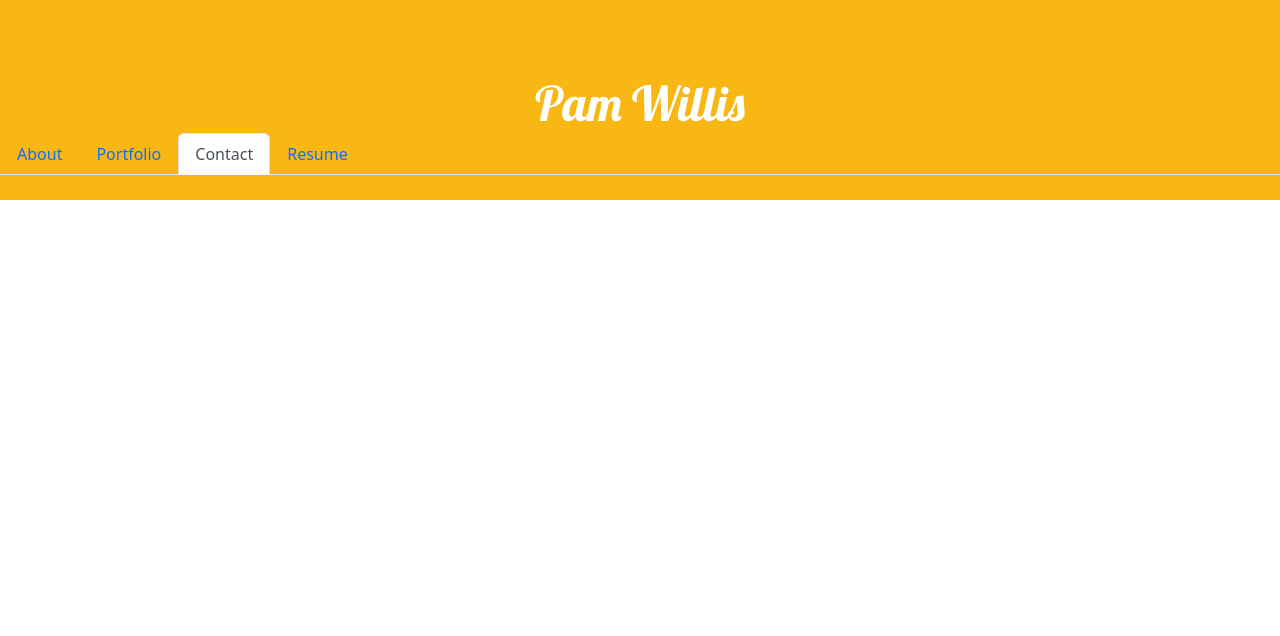
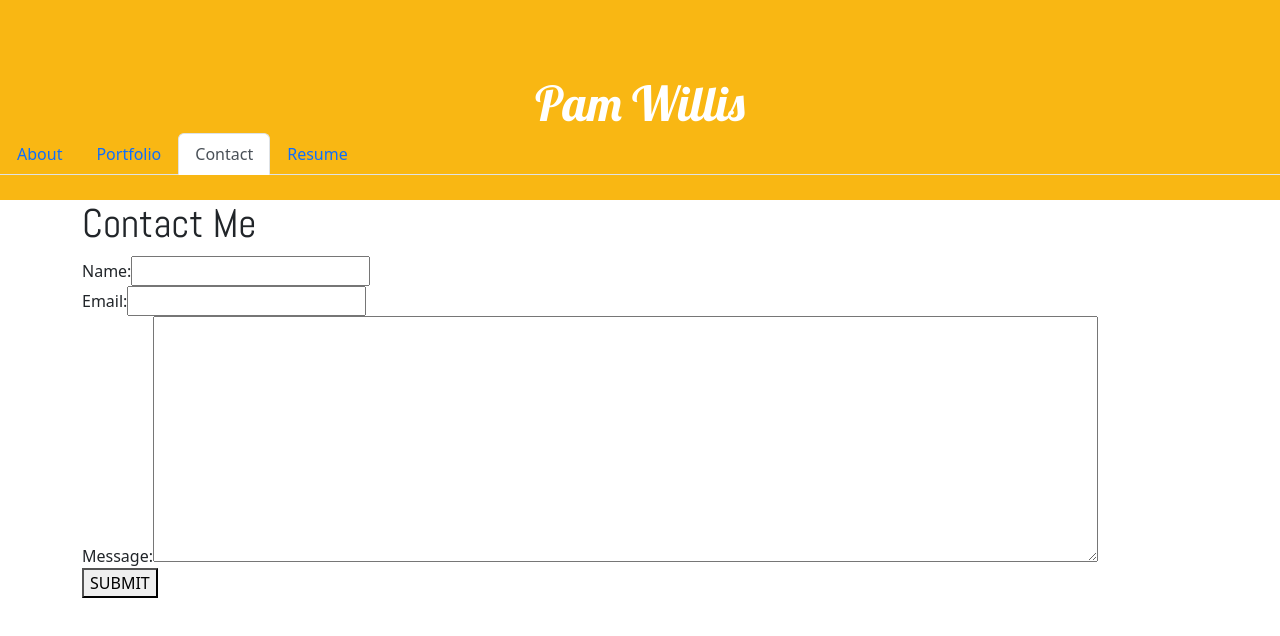
Before and after one commit to PamWillis/ReactPortfolio_PW, a React (Vite) app: page /Contact in a window 1280 px wide. Shown: the top 636 px of the page. Built offline with nearby package versions, Linux system fonts and the light colour scheme; some icons are missing.

Commit message:
general form built

```diff
--- a/src/pages/Contact.jsx
+++ b/src/pages/Contact.jsx
@@ -1,55 +1,49 @@
 import '../styles/Body.css';
 import { useState } from 'react';
 import '../assets/style.css';
+
 export default function Contact() {
-    function Form() {
-        // Here we set two state variables for firstName and lastName using `useState`
-        const [firstName, setFirstName] = useState('');
-        const [lastName, setLastName] = useState('');
+    const [Name, setName] = useState('');
+    const [Email, setEmail] = useState('');
+    const [Message, setMessage] = useState('');
 
-        const handleInputChange = (e) => {
-            // Getting the value and name of the input which triggered the change
-            const { name, value } = e.target;
+    return (
 
-            // Ternary statement that will call either setFirstName or setLastName based on what field the user is typing in
-            return name === 'firstName' ? setFirstName(value) : setLastName(value);
-        };
+        <>
+            <div className="container">
+                <h1>Contact Me</h1>
 
-        const handleFormSubmit = (e) => {
-            // Preventing the default behavior of the form submit (which is to refresh the page)
-            e.preventDefault();
 
-            // Alert the user their first and last name, clear the inputs
-            alert(`Hello ${firstName} ${lastName}`);
-            setFirstName('');
-            setLastName('');
-        };
+                <label>
+                    Name:
+                    <input
+                        value={Name}
+                        onChange={e => setName(e.target.value)}
+                    />
+                </label>
+                <br></br>
+                <label>
+                    Email:
+                    <input
+                        value={Email}
+                        onChange={e => setEmail(e.target.value)}
+                    />
+                </label>
+                <br></br>
+                <label>
+                    Message:
+                    <textarea name="postContent" rows={10} cols={100} />
+                </label><br></br>
+                <button type="submit">SUBMIT</button>
 
-        return (
-            <div className="container text-center">
-                <h1>
-                    Hello {firstName} {lastName}
-                </h1>
-                <form className="form" onSubmit={handleFormSubmit}>
-                    <input
-                        value={firstName}
-                        name="firstName"
-                        onChange={handleInputChange}
-                        type="text"
-                        placeholder="First Name"
-                    />
-                    <input
-                        value={lastName}
-                        name="lastName"
-                        onChange={handleInputChange}
-                        type="text"
-                        placeholder="Last Name"
-                    />
-                    <button type="submit">
-                        Submit
-                    </button>
-                </form>
+                {Name !== '' &&
+                    <p>Your name is {Name}.</p>
+                }
+                {Email !== '' &&
+                    <p>Your email is {Email}.</p>
+                }
+
             </div>
-        );
-    }
+        </>
+    );
 }
--- a/src/pages/Error.jsx
+++ b/src/pages/Error.jsx
@@ -5,7 +5,8 @@ export default function ErrorPage() {
     console.error(error);
 
     return (
-        <div id="error-page">
+
+        <div id="error-page" className="container">
             <h1>Oops!</h1>
             <p>Sorry, an unexpected error has occurred.</p>
             <p>
```
